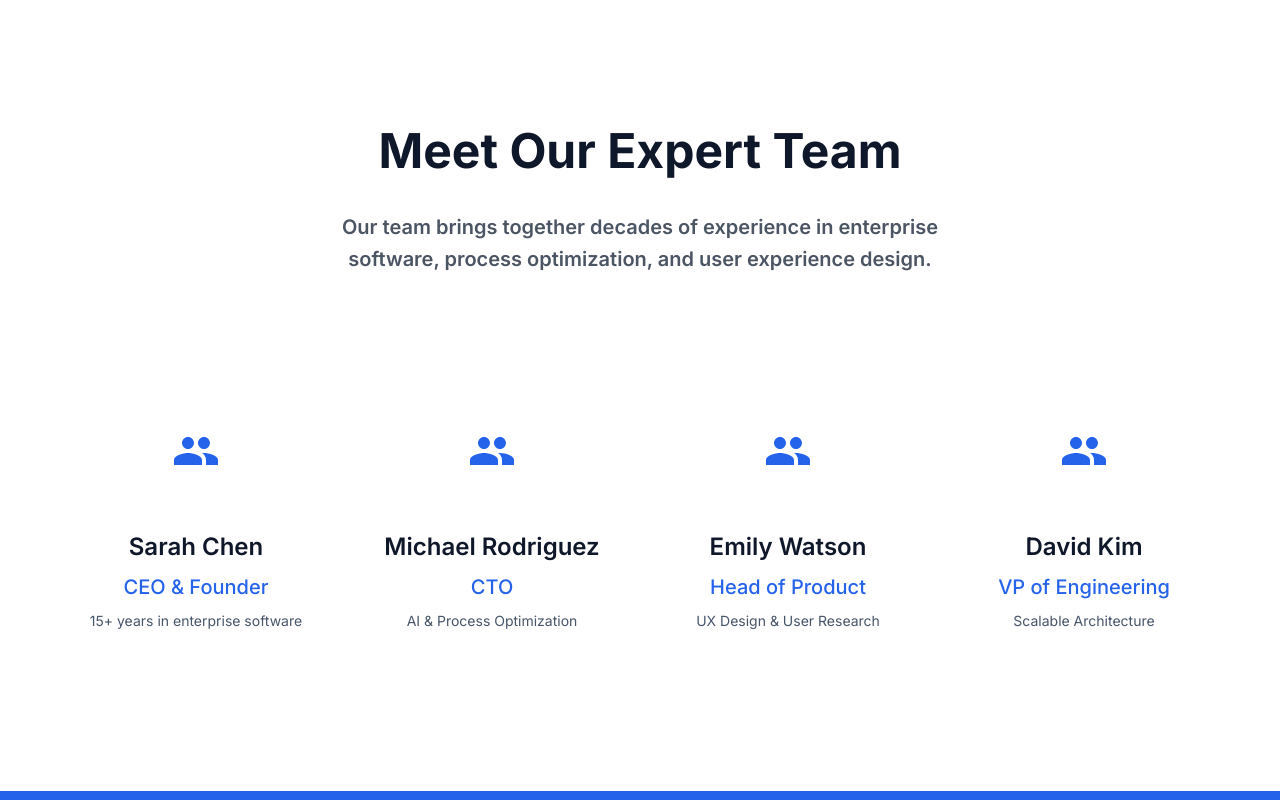
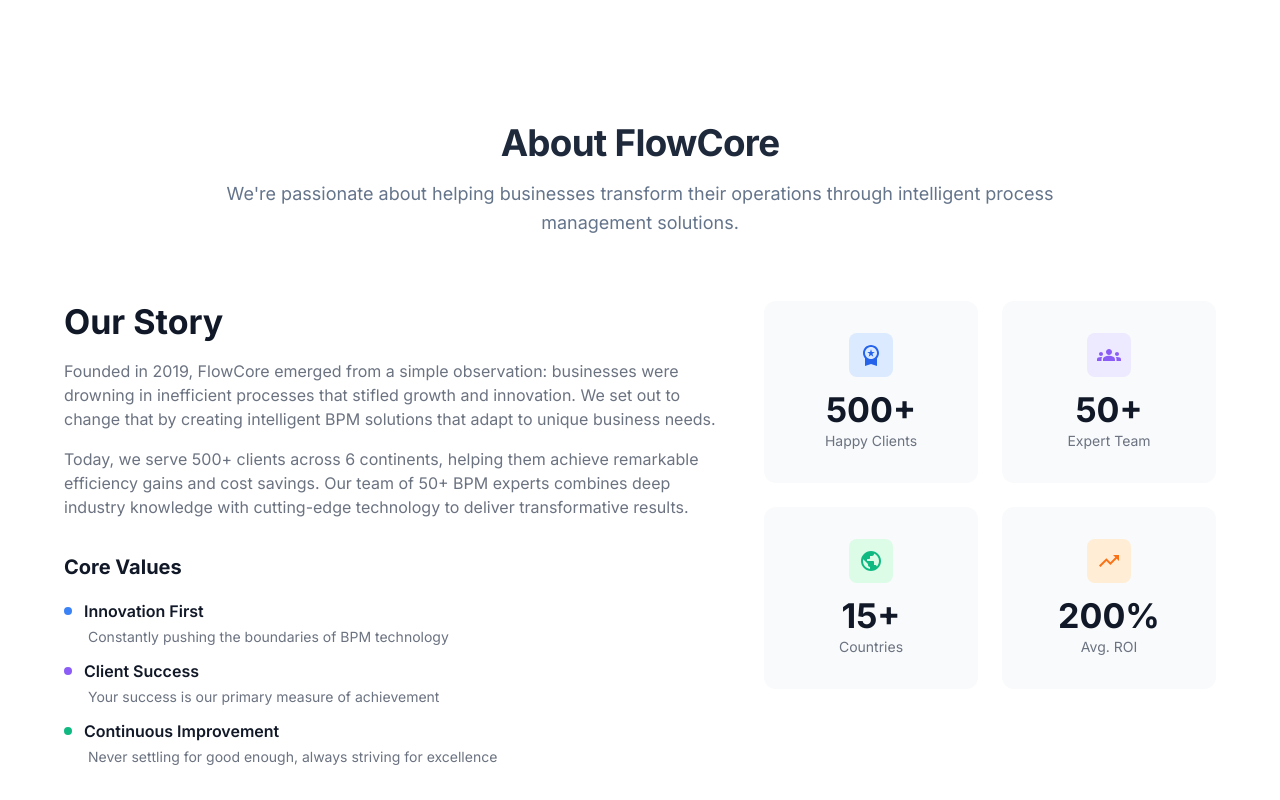
Before and after one commit to collinsmezie/recud-website, a Next.js app: page / in a window 1280 px wide. Shown: the part 4080-4880 px from the top of the page. Built offline with nearby package versions, Linux system fonts and the light colour scheme.

Commit message:
Add About section to homepage, detailing company story and core values, and showcasing client statistics with new icons for enhanced visual appeal.

```diff
--- a/src/app/page.tsx
+++ b/src/app/page.tsx
@@ -22,7 +22,11 @@ import {
   PrecisionManufacturing,
   HealthAndSafety,
   School,
-  Shield
+  Shield,
+  WorkspacePremium,
+  Groups,
+  Public,
+  TrendingUp
 } from '@mui/icons-material';
 import {
   AppBar,
@@ -1250,6 +1254,111 @@ export default function Home() {
         </Container>
       </Box>
 
+      {/* About Section */}
+      <Box id="about" sx={{ py: 20, backgroundColor: 'white' }}>
+        <Container maxWidth="lg">
+          <Box sx={{ textAlign: 'center', mb: 8 }}>
+            <Typography variant="h1" component="h2" sx={{
+              fontWeight: 800,
+              mb: 2,
+              fontSize: { xs: '2rem', sm: '2.5rem', md: '3rem', lg: '2.3rem' },
+              lineHeight: 1.1,
+              color: '#1e293b',
+              letterSpacing: '-0.02em'
+            }}>
+              About FlowCore
+            </Typography>
+            <Typography variant="h6" sx={{
+              color: '#64748b',
+              mb: 4,
+              lineHeight: 1.6,
+              fontSize: { xs: '1rem', md: '1.125rem' },
+              maxWidth: '900px',
+              mx: 'auto',
+              fontWeight: 400
+            }}>
+              We're passionate about helping businesses transform their operations through intelligent process management solutions.
+            </Typography>
+          </Box>
+
+          <Grid container spacing={6}>
+            <Grid item xs={12} md={7}>
+              <Typography variant="h4" sx={{ fontWeight: 700, color: '#111827', mb: 2 }}>
+                Our Story
+              </Typography>
+              <Typography variant="body1" sx={{ color: '#6b7280', mb: 2 }}>
+                Founded in 2019, FlowCore emerged from a simple observation: businesses were drowning in inefficient processes that stifled growth and innovation. We set out to change that by creating intelligent BPM solutions that adapt to unique business needs.
+              </Typography>
+              <Typography variant="body1" sx={{ color: '#6b7280', mb: 4 }}>
+                Today, we serve 500+ clients across 6 continents, helping them achieve remarkable efficiency gains and cost savings. Our team of 50+ BPM experts combines deep industry knowledge with cutting-edge technology to deliver transformative results.
+              </Typography>
+
+              <Typography variant="h6" sx={{ fontWeight: 700, color: '#111827', mb: 2 }}>
+                Core Values
+              </Typography>
+              <Box sx={{ display: 'grid', gap: 1.5 }}>
+                {[
+                  { dot: '#3b82f6', title: 'Innovation First', desc: 'Constantly pushing the boundaries of BPM technology' },
+                  { dot: '#8b5cf6', title: 'Client Success', desc: 'Your success is our primary measure of achievement' },
+                  { dot: '#10b981', title: 'Continuous Improvement', desc: 'Never settling for good enough, always striving for excellence' },
+                ].map((item, i) => (
+                  <Box key={i}>
+                    <Box sx={{ display: 'flex', alignItems: 'center', gap: 1.5, color: '#111827', mb: 0.5 }}>
+                      <Box sx={{ width: 8, height: 8, borderRadius: '50%', backgroundColor: item.dot }} />
+                      <Typography variant="body1" sx={{ fontWeight: 600 }}>{item.title}</Typography>
+                    </Box>
+                    <Typography variant="body2" sx={{ color: '#6b7280', ml: 3 }}>
+                      {item.desc}
+                    </Typography>
+                  </Box>
+                ))}
+              </Box>
+            </Grid>
+
+            <Grid item xs={12} md={5}>
+              <Grid container spacing={3}>
+                <Grid item xs={12} sm={6}>
+                  <Box sx={{ p: 4, backgroundColor: '#f9fafb', borderRadius: 3, textAlign: 'center' }}>
+                    <Box sx={{ width: 44, height: 44, borderRadius: 2, backgroundColor: '#dbeafe', display: 'flex', alignItems: 'center', justifyContent: 'center', mx: 'auto', mb: 1.5 }}>
+                      <WorkspacePremium sx={{ color: '#2563eb' }} />
+                    </Box>
+                    <Typography variant="h4" sx={{ fontWeight: 800, color: '#111827' }}>500+</Typography>
+                    <Typography variant="body2" sx={{ color: '#6b7280' }}>Happy Clients</Typography>
+                  </Box>
+                </Grid>
+                <Grid item xs={12} sm={6}>
+                  <Box sx={{ p: 4, backgroundColor: '#f9fafb', borderRadius: 3, textAlign: 'center' }}>
+                    <Box sx={{ width: 44, height: 44, borderRadius: 2, backgroundColor: '#ede9fe', display: 'flex', alignItems: 'center', justifyContent: 'center', mx: 'auto', mb: 1.5 }}>
+                      <Groups sx={{ color: '#8b5cf6' }} />
+                    </Box>
+                    <Typography variant="h4" sx={{ fontWeight: 800, color: '#111827' }}>50+</Typography>
+                    <Typography variant="body2" sx={{ color: '#6b7280' }}>Expert Team</Typography>
+                  </Box>
+                </Grid>
+                <Grid item xs={12} sm={6}>
+                  <Box sx={{ p: 4, backgroundColor: '#f9fafb', borderRadius: 3, textAlign: 'center' }}>
+                    <Box sx={{ width: 44, height: 44, borderRadius: 2, backgroundColor: '#dcfce7', display: 'flex', alignItems: 'center', justifyContent: 'center', mx: 'auto', mb: 1.5 }}>
+                      <Public sx={{ color: '#10b981' }} />
+                    </Box>
+                    <Typography variant="h4" sx={{ fontWeight: 800, color: '#111827' }}>15+</Typography>
+                    <Typography variant="body2" sx={{ color: '#6b7280' }}>Countries</Typography>
+                  </Box>
+                </Grid>
+                <Grid item xs={12} sm={6}>
+                  <Box sx={{ p: 4, backgroundColor: '#f9fafb', borderRadius: 3, textAlign: 'center' }}>
+                    <Box sx={{ width: 44, height: 44, borderRadius: 2, backgroundColor: '#ffedd5', display: 'flex', alignItems: 'center', justifyContent: 'center', mx: 'auto', mb: 1.5 }}>
+                      <TrendingUp sx={{ color: '#f97316' }} />
+                    </Box>
+                    <Typography variant="h4" sx={{ fontWeight: 800, color: '#111827' }}>200%</Typography>
+                    <Typography variant="body2" sx={{ color: '#6b7280' }}>Avg. ROI</Typography>
+                  </Box>
+                </Grid>
+              </Grid>
+            </Grid>
+          </Grid>
+        </Container>
+      </Box>
+
       {/* Team Section */}
       <Box id="team" sx={{ py: 20, backgroundColor: 'white' }}>
         <Container maxWidth="lg">
```
